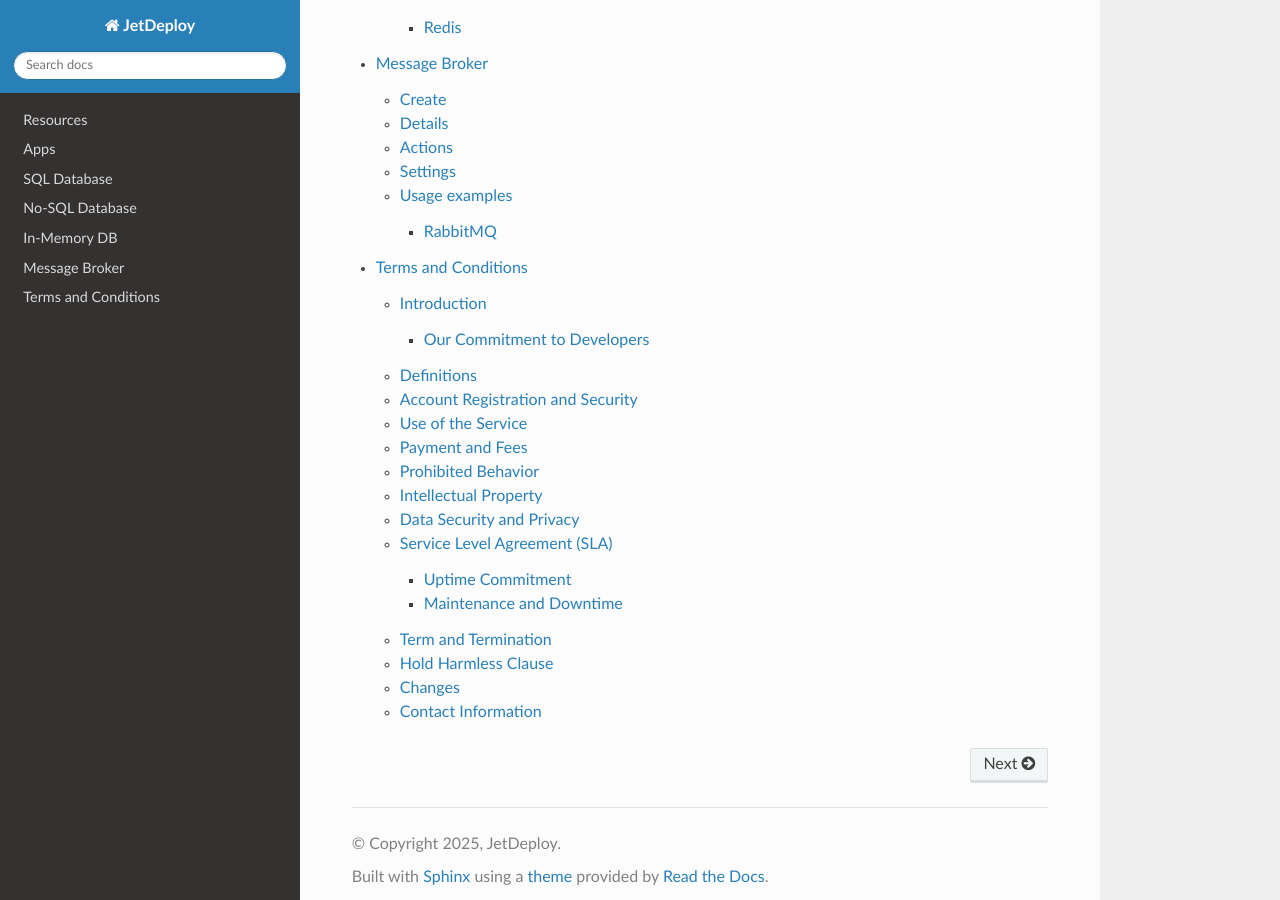
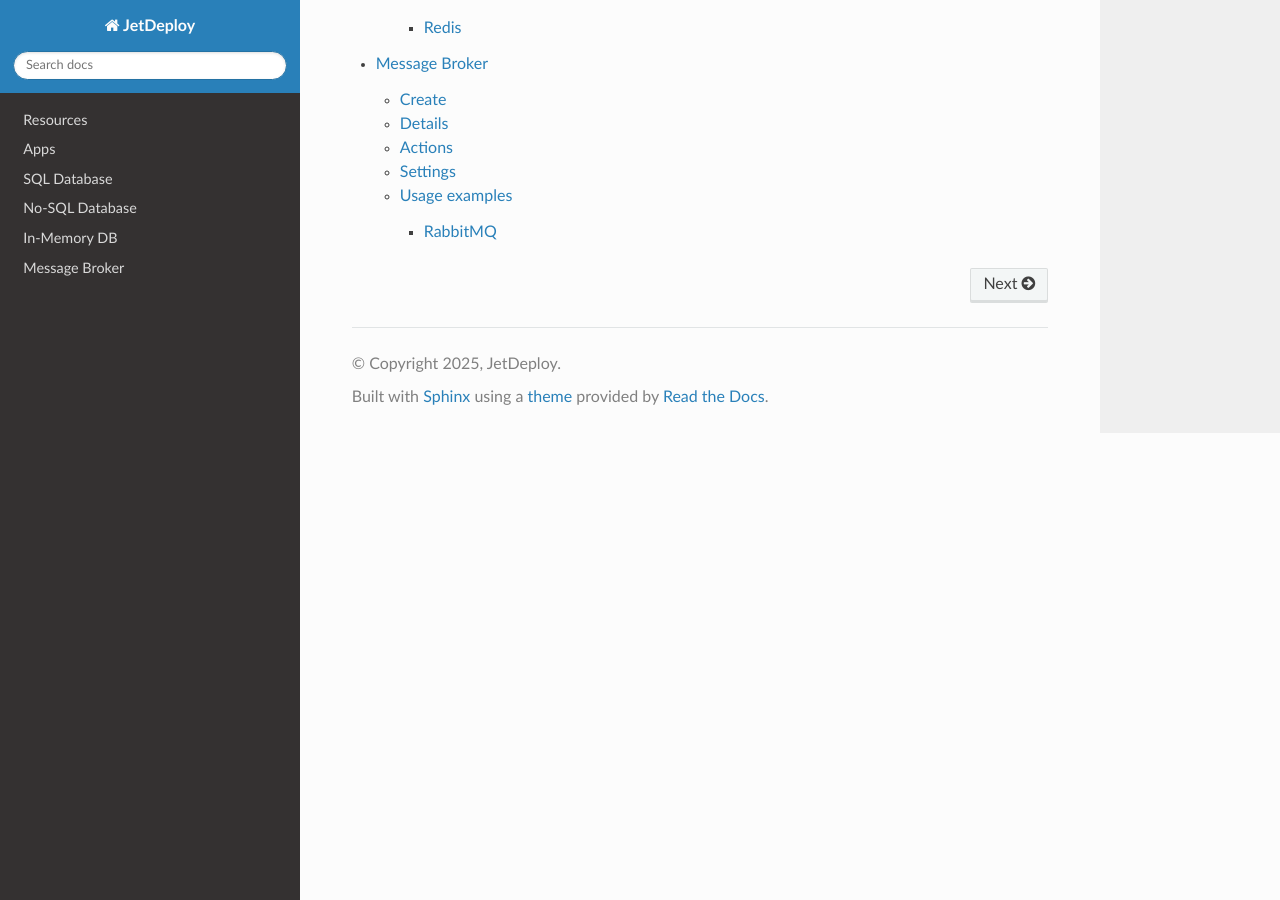
Before and after one commit to jetdeploy/documentation, a Sphinx documentation site: the page built from docs/source/index.md, in a window 1280 px wide and 900 px high, scrolled down 1357 px. Built offline with Sphinx 7.4.7 and the Read the Docs theme 3.1.0, drawn with Linux system fonts in a browser that asks for light colours; some of the changed lines change nothing that is shown.

Commit message:
drop terms

````diff
--- a/docs/source/index.md
+++ b/docs/source/index.md
@@ -18,5 +18,4 @@ sql-database
 no-sql-database
 in-memory-db
 message-broker
-terms-and-conditions
 ```
--- a/docs/source/terms-and-conditions.md
+++ /dev/null
@@ -1,174 +0,0 @@
-# Terms and Conditions
-
-_Last Updated: April 2, 2025_
-
-**PLEASE READ THESE TERMS AND CONDITIONS ("AGREEMENT") CAREFULLY. BY ACCESSING OR USING THE JETDEPLOY PLATFORM ("SERVICE"), YOU AGREE TO BE BOUND BY THIS AGREEMENT. IF YOU DO NOT AGREE, DO NOT USE THE SERVICE.**
-
----
-
-## Introduction
-
-JetDeploy provides a platform-as-a-service (PaaS) designed to help customers deploy, manage, and scale their applications. This Agreement sets forth the legally binding terms and conditions for your use of our Service.
-
-### Our Commitment to Developers
-
-We are developers like you, and we understand the values and trust that you deserve. Therefore:
-
-- We **work hard** to maintain a **secure and hardened** infrastructure.
-- We **never** access your repository code.
-- We **never** access your data.
-- We **never** share your profile with anyone.
-
-Our specialists are dedicated to ensuring the best experience for you and your clients. If anything concerns you, please let us know.
-
----
-
-## Definitions
-
-- **"Account"** – The unique account created for you to access the Service.
-- **"Customer"** or **"You"** – The entity or individual that has entered into this Agreement with JetDeploy.
-- **"Service"** – The online services provided by JetDeploy, including any related websites, applications, and tools.
-- **"Content"** – All text, data, software, images, video, and audio provided through the Service.
-- **"Usage Data"** – Data collected automatically from your use of the Service.
-
----
-
-## Account Registration and Security
-
-- **Registration:** You must register for an Account to access the Service and provide accurate and complete information.
-- **Security:** You are responsible for maintaining the confidentiality of your Account credentials and must notify JetDeploy of any unauthorized use.
-
----
-
-## Use of the Service
-
-- **License:** JetDeploy grants you an exclusive, non-transferable, revocable license to use the Service.
-- **Permitted Use:** You may use the Service only for lawful purposes and in accordance with this Agreement.
-- **Modifications:** JetDeploy may modify or discontinue the Service at any time without liability.
-
----
-
-## Payment and Fees
-
-- **Billing:** Fees are charged as described on our pricing page or in a separate agreement.
-- **Payment Terms:** Fees are billed at the end of each month based on your usage, unless otherwise stated, and are automatically charged to the credit card registered on the platform. All payments are non-refundable unless explicitly specified.
-- **Changes:** JetDeploy reserves the right to change fees and payment policies with prior notice.
-
----
-
-## Prohibited Behavior
-
-JetDeploy prohibits hosting, processing, or distributing content that includes, but is not limited to:
-
-- Copyright-infringing content;
-- Cryptocurrency mining (server-side);
-- Profane, obscene, or offensive content;
-- Hate speech, violent content, or material promoting intolerance;
-- Computer hacking or cracking;
-- Gambling-related applications or content;
-- Illegal activities, including the export of controlled substances or software;
-- Drug-related content;
-- Phishing sites or deceptive practices;
-- Malware, viruses, or any other malicious content;
-- Pornographic, sexually explicit, or adult-oriented content;
-- Any material violating criminal laws, other applicable laws, or third-party rights.
-
-Violation may result in account termination without notice and potential legal action.
-
----
-
-## Intellectual Property
-
-- **Ownership:** JetDeploy retain all intellectual property rights in the Service.
-- **Customer Content:** You retain ownership of your data and grant JetDeploy a limited license to use it solely to provide the Service.
-
----
-
-## Data Security and Privacy
-
-JetDeploy is committed to protecting your privacy. As part of our GDPR compliance, we implement commercially reasonable security measures to protect your personal data and provide transparency in our data practices.
-
-- **Data Controller:** JetDeploy is the data controller for any personal data you provide through our Service.
-- **Personal Data We Collect:** When you use our Service, we collect personal data, including but not limited to your name, email address, and usage data. We may also collect financial information (such as billing details) when processing payments.
-- **Use of Personal Data:** We use your personal data to:
-  - Provide and improve our Service
-  - Manage your account and billing
-  - Communicate with you about your account and service-related updates
-  - Comply with legal obligations
-
-- **Legal Basis for Processing:** The legal bases for processing your personal data include:
-  - Performance of a contract (e.g., to provide the Service and process payments)
-  - Consent (for certain communications or marketing purposes)
-  - Legitimate interests (e.g., to maintain and improve the Service)
-
-- **Data Retention:** Your personal data will be retained for as long as necessary to fulfill the purposes outlined in this Agreement or as required by law.
-
-- **Data Subject Rights:**
-  - **Right of Access:** You have the right to request access to your personal data.
-  - **Right to Rectification:** You have the right to correct any inaccuracies in your personal data.
-  - **Right to Erasure:** You may request the deletion of your personal data, subject to certain conditions.
-  - **Right to Restrict Processing:** You may request that we limit the processing of your personal data in certain situations.
-  - **Right to Data Portability:** You may request a copy of your personal data in a structured, commonly used, and machine-readable format.
-  - **Right to Object:** You may object to the processing of your personal data based on our legitimate interests or for direct marketing purposes.
-
-To exercise any of these rights, please contact us at **legal@jetdeploy.com**.
-
-- **Data Transfers:** Your personal data may be transferred to and processed in countries outside the European Economic Area (EEA). We ensure that appropriate safeguards are in place to protect your data when transferred.
-
-- **Third-Party Services:** We do not sell, trade, or rent your personal data to third parties. However, we may share your data with trusted third-party service providers who assist us in operating our Service (e.g., payment processors, cloud hosting providers). These third parties are required to maintain the confidentiality and security of your data.
-
-- **Privacy Policy Changes:** We may update this Privacy Policy from time to time. When we make changes, we will update the "Last Updated" date at the top of this policy. We encourage you to review this Privacy Policy periodically for any updates. Continued use of the Service after the changes are made indicates your acceptance of those changes.
-
----
-
-## Service Level Agreement (SLA)
-
-### Uptime Commitment
-JetDeploy aims for **high availability** of its Service, with a target of **99% uptime**, excluding scheduled maintenance and unforeseen events beyond our control.
-
-Please note that JetDeploy may schedule regular maintenance windows, primarily during nighttime hours, where the Service may be temporarily unavailable. These maintenance windows will be communicated in advance, and we will make every effort to minimize downtime during these periods.
-
-Scheduled maintenance is typically performed during low-traffic hours to minimize the impact on customers.
-
-
-### Maintenance and Downtime
-
-- **Scheduled Maintenance:** At least 24 hours notice will be provided for planned maintenance.
-- **Emergency Maintenance:** May occur with shorter notice for critical updates or security patches.
-
----
-
-## Term and Termination
-
-- **Term:** This Agreement remains in effect until terminated.
-- **Termination by You:** You may terminate your Account at any time.
-- **Termination by JetDeploy:** We may suspend or terminate your access to the Service for violations of this Agreement or at our sole discretion. JetDeploy also reserves the right to discontinue the Service entirely at any time. In such cases, affected customers will be notified in advance whenever reasonably possible.
-- **Effect of Termination:** Your access to the Service ceases immediately. Outstanding fees remain payable.
-
----
-
-## Hold Harmless Clause
-
-You agree to indemnify, defend, and hold harmless JetDeploy, its officers, directors, employees, agents, and affiliates from and against any claims, liabilities, damages, losses, and expenses (including reasonable attorney fees and legal costs) arising out of or related to:
-
-Your use of the Service;
-
-Any content you submit, post, transmit, or otherwise make available through the Service;
-
-Your violation of this Agreement or any applicable law;
-
-Any third-party claims relating to your use of the Service.
-
-This indemnification obligation will survive the termination of this Agreement and your use of the Service.
-
----
-
-## Changes
-
-WE MAY CHANGE THE TERMS OF THIS AGREEMENT FROM TIME TO TIME BY POSTING THE UPDATED AGREEMENT ON THE WEBSITE. YOU CAN REVIEW THE MOST CURRENT VERSION OF THIS AGREEMENT AT ANY TIME AT https://jetdeploy.com/legal/terms-and-conditions OR A SUCCESSOR URL THAT WE MAY DESIGNATE. THE REVISED TERMS AND CONDITIONS WILL BECOME EFFECTIVE IMMEDIATELY AFTER WE POST THE UPDATED TEXT ON THE WEBSITE. IF YOU USE THE SERVICES AFTER SUCH DATE, SUCH USE WILL CONSTITUTE ACCEPTANCE OF THE REVISED TERMS AND CONDITIONS. We also reserve the right to modify the Services from time to time in our sole discretion. If any change to this Agreement is not acceptable to you, or if any change we make to the Services is a material reduction in functionality, you may, as your sole remedy for such change, stop using the Services and send a cancellation request email to legal@jetdeploy.com.
-
----
-
-## Contact Information
-
-For any questions, contact: legal@jetdeploy.com.
````
